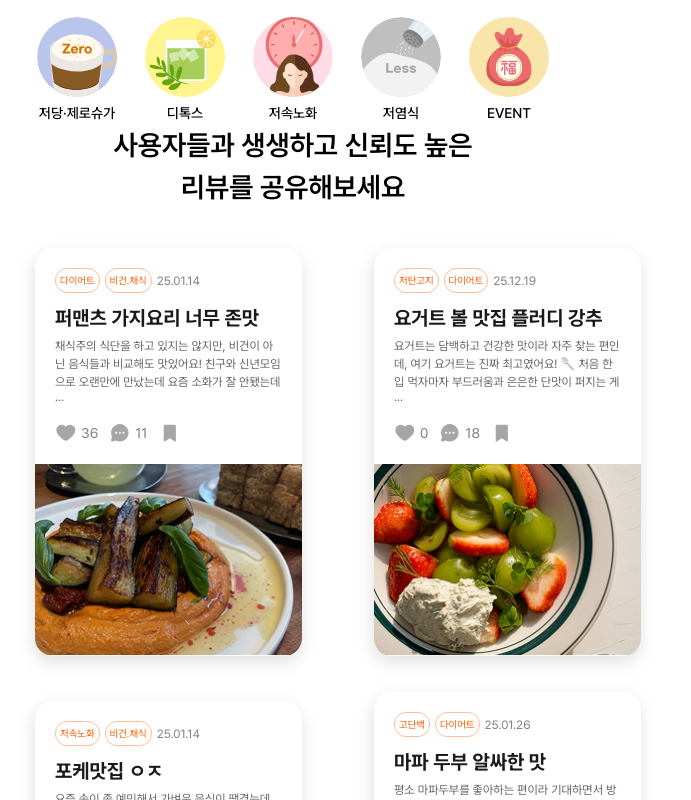
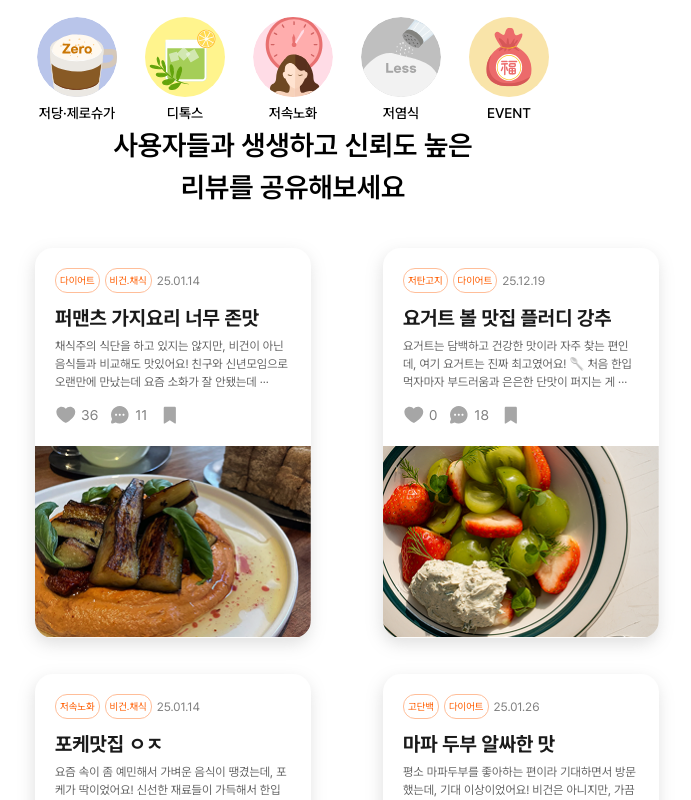
Before and after one commit to hyun2e/weat-landing, a React (Vite) app: page / in a window 1280 px wide. Shown: the part 2420-3220 px from the top of the page, without its empty margins (347-1038 px from the left). Built offline with nearby package versions, Linux system fonts and the light colour scheme.

Commit message:
card edit final pls

```diff
--- a/src/components/Card_review.jsx
+++ b/src/components/Card_review.jsx
@@ -14,7 +14,7 @@ const CardTitle = styled.h2`
 /* 카드 컨테이너 */
 const CardContainer = styled.div`
   width: 276px;
-  min-width:267px;
+  min-width:276px;
   background: white;
   border-radius: 18px;
   box-shadow: -1px 6px 16px rgba(131, 131, 131, 0.25);
@@ -23,7 +23,6 @@ const CardContainer = styled.div`
   flex-direction: column;
   transition: transform 0.2s ease-in-out;
   margin: 0 auto; /* ✅ 카드 중앙 정렬 */
-
 `;
 
 /* 카드 내부 텍스트 영역 */
--- a/src/sections/Review.jsx
+++ b/src/sections/Review.jsx
@@ -11,6 +11,9 @@ const ReviewContainer = styled.div`
   text-align: center;
   justify-content: center;
   gap: 40px;
+  position: relative;
+  left: 50%;
+  transform: translateX(-50%);
 `
 const ReviewTitle = styled.h2`
   line-height: 1.5;
```
